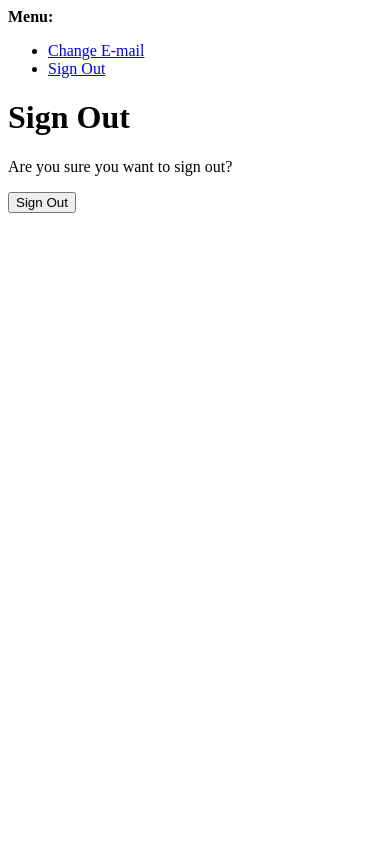
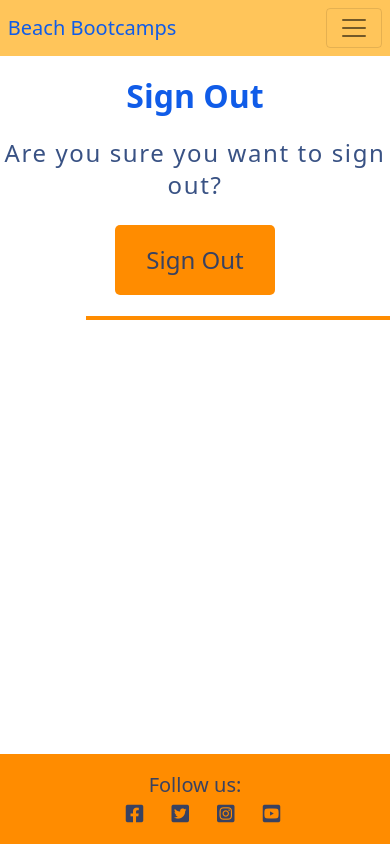
Before and after one commit to juliandunne1234/beach-bootcamp, a Django app: page /accounts/logout/ in a window 390 px wide; the page is wider, and only the part inside the window is pictured. Run offline with Django 3.2, Linux system fonts and the light colour scheme; the visitor is signed in with stand-in values (Sample User, id 1); parts of the project's set-up code (start-up, migrations or seed data) failed here and were passed over.

Commit message:
Added logout.html page content, formatting , styling

```diff
--- a/static/css/style.css
+++ b/static/css/style.css
@@ -18,17 +18,23 @@
 
 /* Header and Footer */
 
+.padding-outer {
+    padding-left: 2vw;
+    padding-right: 2vw;
+}
+
 footer {
     color: #1a3771dc;
-}
-
-.contact-outer {
-    padding-left: 2vh;
 }
 
 .contact-detail, .social-media-detail {
     font-size: 1.25rem;
     font-weight: 500;
+}
+
+.social-media-outer {
+    text-align: right;
+    padding-right: 2vw;
 }
 
 .social-media {
@@ -129,7 +135,7 @@ footer {
     color: #105ce8;
 }
 
-.btn-blog, .btn-login {
+.btn-blog, .btn-login, .btn-logout {
     color: #1a3771dc;
     border: none;
     border-radius: 5px;
@@ -140,7 +146,7 @@ footer {
     padding: 1vh 0;
 }
 
-.btn-blog:hover, .btn-login:hover {
+.btn-blog:hover, .btn-login:hover, .btn-logout:hover {
     color: darkorange;
     border: none;
     background: #1a3771dc;
@@ -279,9 +285,9 @@ footer {
     font-size: 0.75rem;
 }
 
-/* Signup page */
+/* Signin and Logout pages */
 
-.btn-login {
+.btn-login, .btn-logout {
     margin: auto;
 }
 
@@ -294,6 +300,13 @@ footer {
 
 /* Media queries for small screen sizes less than 576px */
 @media screen and (max-width: 576px) {
+    /* Footer */
+    .social-media-outer {
+        text-align: center;
+        padding-right: 0;
+    }
+
+    /* Index page */
     .hide-contact {
         display: none;
     }
@@ -331,7 +344,7 @@ footer {
         padding: 1vh 2vw;
     }
 
-    .btn-login {
+    .btn-login,.btn-logout {
         font-size: 150%;
         padding: 2vh 8vw;
     }
--- a/templates/account/login.html
+++ b/templates/account/login.html
@@ -29,9 +29,7 @@
       </form>
       <div class="col-sm-8 offset-sm-2 section-divider"></div>
     </div>
-
   </div>
-
 </section>
 
 {% endblock %}
--- a/templates/account/logout.html
+++ b/templates/account/logout.html
@@ -1,21 +1,31 @@
-{% extends "account/base.html" %}
+{% extends "base.html" %}
 
 {% load i18n %}
 
 {% block head_title %}{% trans "Sign Out" %}{% endblock %}
 
 {% block content %}
+
+<section class="container-fluid bootcamp-intro">
+  <div class="row">
+    <div class="col-sm-10 offset-sm-1 col-lg-8 offset-lg-2 text-center">
       <h1>{% trans "Sign Out" %}</h1>
 
       <p>{% trans 'Are you sure you want to sign out?' %}</p>
-
+    </div>
+  </div>
+  <div class="row">
+    <div class="col-sm-10 offset-sm-1 col-lg-8 offset-lg-2 text-center">
       <form method="post" action="{% url 'account_logout' %}">
         {% csrf_token %}
         {% if redirect_field_value %}
-  <input type="hidden" name="{{ redirect_field_name }}" value="{{ redirect_field_value }}"/>
+        <input type="hidden" name="{{ redirect_field_name }}" value="{{ redirect_field_value }}" />
         {% endif %}
-  <button type="submit">{% trans 'Sign Out' %}</button>
+        <button class="btn-logout col-sm-6 offset-sm-3" type="submit">{% trans 'Sign Out' %}</button>
       </form>
-
+    </div>
+    <div class="col-sm-8 offset-sm-2 section-divider"></div>
+  </div>
+</section>
 
 {% endblock %}
--- a/templates/base.html
+++ b/templates/base.html
@@ -24,7 +24,7 @@
 
     <!-- Navigation -->
 
-    <nav class="navbar navbar-expand-lg navbar-light bg-orange">
+    <nav class="navbar navbar-expand-lg navbar-light bg-orange padding-outer">
         <div class="container-fluid">
             <a class="navbar-brand" href="{% url 'index' %}"><span class="brand"><span class="blue-o">Beach Bootcamps</span></a>
             <button class="navbar-toggler" type="button" data-bs-toggle="collapse" data-bs-target="#navbarText"
@@ -62,26 +62,26 @@
     </main>
 
     <!-- Footer -->
-    <footer class="footer mt-auto py-3 dark-bg">
+    <footer class="footer mt-auto py-3 dark-bg padding-outer">
         <div class="container-fluid">
             <div class="row">
                 <div class="col-sm-8 hide-contact">
                     <div class="row">
                         <div class="col-sm-6">
-                            <div class="contact-outer">
+                            <div>
                                 <span class="contact-detail">Email:</span> beachbootcamp123@gmail.com
                             </div>
-                            <div class="contact-outer">
+                            <div>
                                 <span class="contact-detail">Phone:</span> 087 123 4567
                             </div>
                         </div>
                     </div>
                 </div>
-                <div class="col-sm-4 text-center">
-                    <div class="col-sm-6 ">
+                <div class="col-sm-4">
+                    <div class="social-media-outer">
                         <span class="social-media-detail">Follow us: </span>
                     </div>
-                    <div class="col-sm-6 social-media-outer">
+                    <div class="social-media-outer">
                         <i class="fab fa-facebook-square ms-3 social-media"></i>
                         <i class="fab fa-twitter-square ms-3 social-media"></i>
                         <i class="fab fa-instagram-square ms-3 social-media"></i>
```
Lines whose indentation alone changed are shown as unchanged.
